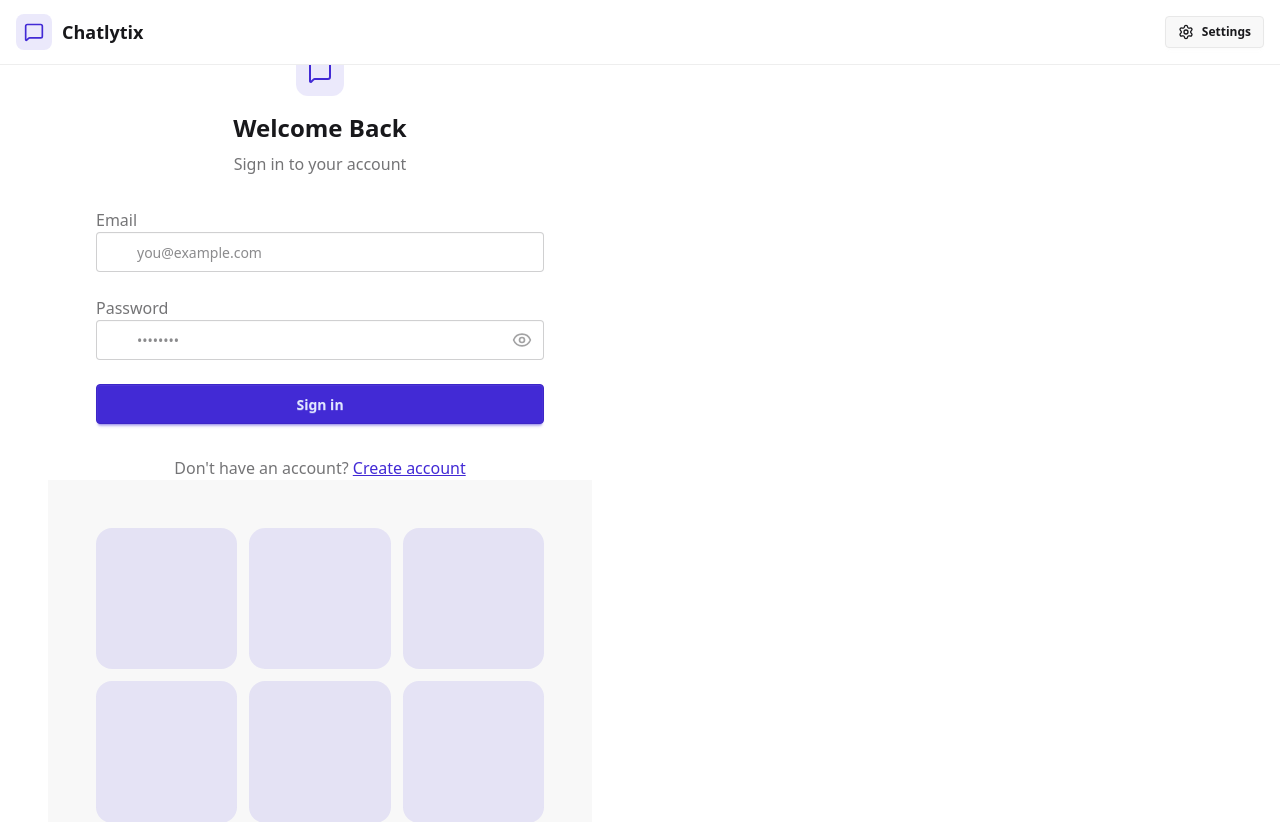
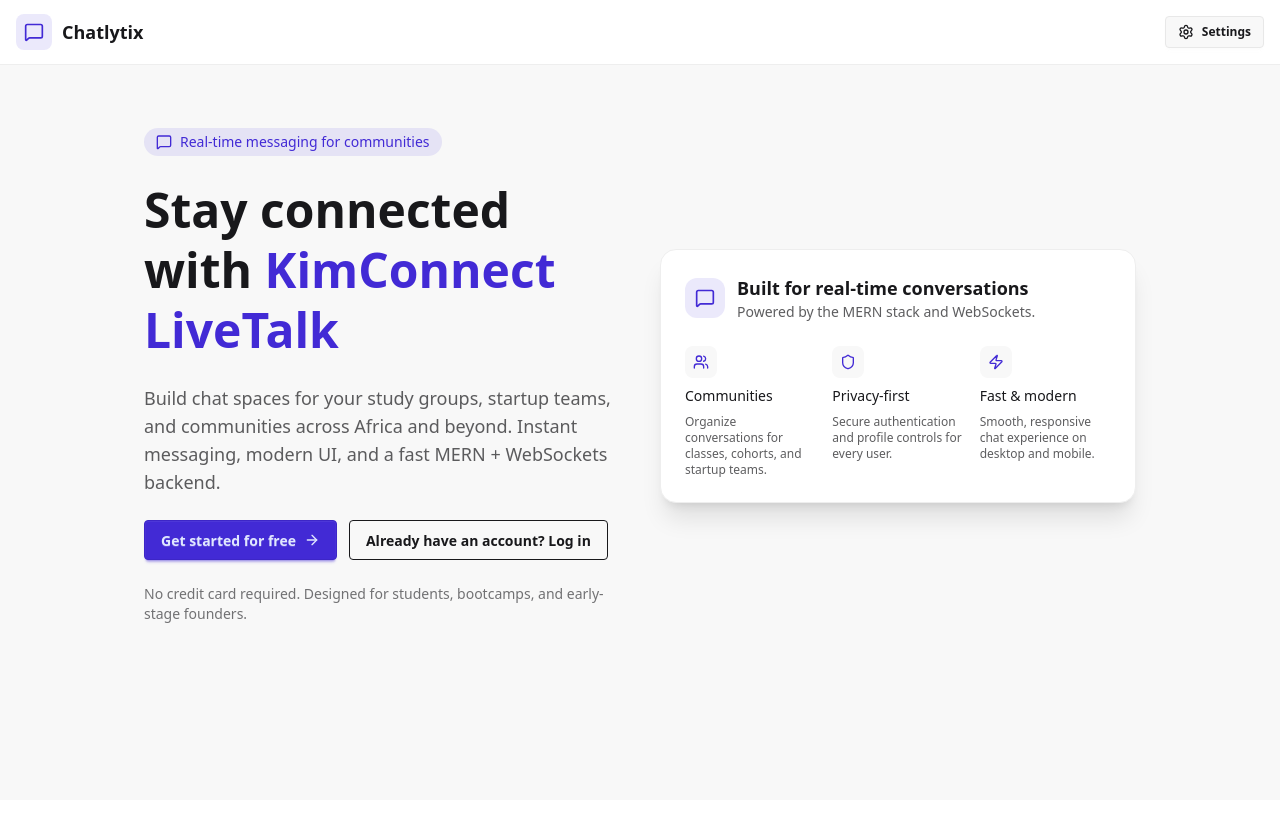
Before and after one commit to kimtechnos/LiveTalk-A-Fullstack-Chat-App-Using-MERN-WebSockets, a React (Vite) app in the folder frontend/: page / in a window 1280 px wide. Before the commit this address led to /login. Shown: the top 822 px of the page. After the commit the page ends 800 px from the top, so only its background shows below. Built offline with nearby package versions, Linux system fonts and the light colour scheme.

Commit message:
Add landing page and fix auth page layouts

```diff
--- a/frontend/src/App.jsx
+++ b/frontend/src/App.jsx
@@ -6,6 +6,7 @@ import SignUpPage from "./pages/SignUpPage";
 import LoginPage from "./pages/LoginPage";
 import SettingsPage from "./pages/SettingsPage";
 import ProfilePage from "./pages/ProfilePage";
+import LandingPage from "./pages/LandingPage";
 import { Routes, Route, Navigate } from "react-router-dom";
 import { useAuthStore } from "./store/useAuthStore";
 import { useThemeStore } from "./store/useThemeStore.js";
@@ -44,17 +45,15 @@ const App = () => {
       <Navbar />
       <Routes>
         {/* Define your routes here */}
+        <Route path="/" element={authUser ? <HomePage /> : <LandingPage />} />
+        <Route path="/landing" element={<LandingPage />} />
         <Route
-          path="/"
-          element={authUser ? <HomePage /> : <Navigate to="/login" />}
+          path="/login"
+          element={!authUser ? <LoginPage /> : <Navigate to="/" />}
         />
         <Route
           path="/signup"
           element={!authUser ? <SignUpPage /> : <Navigate to="/" />}
-        />
-        <Route
-          path="/login"
-          element={!authUser ? <LoginPage /> : <Navigate to="/" />}
         />
         <Route path="/settings" element={<SettingsPage />} />
         <Route
--- /dev/null
+++ b/frontend/src/pages/LandingPage.jsx
@@ -0,0 +1,134 @@
+import React from "react";
+import { Helmet } from "react-helmet-async";
+import { Link } from "react-router-dom";
+import { MessageSquare, ArrowRight, Users, Shield, Zap } from "lucide-react";
+
+const LandingPage = () => {
+  return (
+    <React.Fragment>
+      <Helmet>
+        <title>
+          KimConnect LiveTalk – Real-Time Chat App for Students & Startups
+        </title>
+        <meta
+          name="description"
+          content="KimConnect LiveTalk is a modern real-time chat app built with the MERN stack and WebSockets. Create study groups, startup communities, and stay connected across devices."
+        />
+
+        {/* Open Graph */}
+        <meta property="og:type" content="website" />
+        <meta
+          property="og:title"
+          content="KimConnect LiveTalk – Real-Time Chat App for Students & Startups"
+        />
+        <meta
+          property="og:description"
+          content="Host real-time conversations for students, startups, and communities with KimConnect LiveTalk, a MERN-based chat platform."
+        />
+        <meta
+          property="og:url"
+          content="https://livetalk-frontend-chat-app-using-mern.onrender.com/landing"
+        />
+        <meta property="og:image" content="/avatar.png" />
+
+        {/* Twitter / X */}
+        <meta name="twitter:card" content="summary_large_image" />
+        <meta
+          name="twitter:title"
+          content="KimConnect LiveTalk – Real-Time Chat App for Students & Startups"
+        />
+        <meta
+          name="twitter:description"
+          content="Create and join real-time chat spaces for your classes, startup teams, and communities."
+        />
+        <meta name="twitter:image" content="/avatar.png" />
+      </Helmet>
+
+      <main className="min-h-screen bg-base-200 pt-20">
+        <section className="container mx-auto px-4 py-12 max-w-5xl">
+          <div className="grid gap-10 lg:grid-cols-2 items-center">
+            {/* Hero text */}
+            <div className="space-y-6">
+              <div className="inline-flex items-center gap-2 rounded-full bg-primary/10 px-3 py-1 text-sm font-medium text-primary">
+                <MessageSquare className="w-4 h-4" />
+                Real-time messaging for communities
+              </div>
+              <h1 className="text-3xl sm:text-4xl lg:text-5xl font-bold leading-tight">
+                Stay connected with{" "}
+                <span className="text-primary">KimConnect LiveTalk</span>
+              </h1>
+              <p className="text-base-content/70 text-lg">
+                Build chat spaces for your study groups, startup teams, and
+                communities across Africa and beyond. Instant messaging, modern
+                UI, and a fast MERN + WebSockets backend.
+              </p>
+              <div className="flex flex-wrap gap-3">
+                <Link to="/signup" className="btn btn-primary gap-2">
+                  Get started for free
+                  <ArrowRight className="w-4 h-4" />
+                </Link>
+                <Link to="/login" className="btn btn-outline">
+                  Already have an account? Log in
+                </Link>
+              </div>
+              <p className="text-sm text-base-content/60">
+                No credit card required. Designed for students, bootcamps, and
+                early-stage founders.
+              </p>
+            </div>
+
+            {/* Side card */}
+            <div className="bg-base-100 rounded-2xl shadow-xl border border-base-300 p-6 space-y-6">
+              <div className="flex items-center gap-3">
+                <div className="w-10 h-10 rounded-xl bg-primary/10 flex items-center justify-center">
+                  <MessageSquare className="w-5 h-5 text-primary" />
+                </div>
+                <div>
+                  <h2 className="font-semibold text-lg">
+                    Built for real-time conversations
+                  </h2>
+                  <p className="text-sm text-base-content/70">
+                    Powered by the MERN stack and WebSockets.
+                  </p>
+                </div>
+              </div>
+
+              <div className="grid gap-4 sm:grid-cols-3">
+                <div className="space-y-2">
+                  <div className="w-8 h-8 rounded-lg bg-base-200 flex items-center justify-center">
+                    <Users className="w-4 h-4 text-primary" />
+                  </div>
+                  <h3 className="font-medium text-sm">Communities</h3>
+                  <p className="text-xs text-base-content/70">
+                    Organize conversations for classes, cohorts, and startup
+                    teams.
+                  </p>
+                </div>
+                <div className="space-y-2">
+                  <div className="w-8 h-8 rounded-lg bg-base-200 flex items-center justify-center">
+                    <Shield className="w-4 h-4 text-primary" />
+                  </div>
+                  <h3 className="font-medium text-sm">Privacy-first</h3>
+                  <p className="text-xs text-base-content/70">
+                    Secure authentication and profile controls for every user.
+                  </p>
+                </div>
+                <div className="space-y-2">
+                  <div className="w-8 h-8 rounded-lg bg-base-200 flex items-center justify-center">
+                    <Zap className="w-4 h-4 text-primary" />
+                  </div>
+                  <h3 className="font-medium text-sm">Fast & modern</h3>
+                  <p className="text-xs text-base-content/70">
+                    Smooth, responsive chat experience on desktop and mobile.
+                  </p>
+                </div>
+              </div>
+            </div>
+          </div>
+        </section>
+      </main>
+    </React.Fragment>
+  );
+};
+
+export default LandingPage;
--- a/frontend/src/pages/LoginPage.jsx
+++ b/frontend/src/pages/LoginPage.jsx
@@ -156,6 +156,8 @@ const LoginPage = () => {
               </p>
             </div>
           </div>
+        </div>
+
         {/* Right Side - Image/Pattern */}
         <AuthImagePattern
           title={"Welcome back!"}
@@ -164,7 +166,6 @@ const LoginPage = () => {
           }
         />
       </div>
-      </div>
     </React.Fragment>
   );
 };
--- a/frontend/src/pages/SignUpPage.jsx
+++ b/frontend/src/pages/SignUpPage.jsx
@@ -201,13 +201,13 @@ const SignUpPage = () => {
               </p>
             </div>
           </div>
+        </div>
 
-          {/* right side */}
-          <AuthImagePattern
-            title="Join our community"
-            subtitle="Connect with friends, share moments, and stay in touch with your loved ones."
-          />
-        </div>
+        {/* right side */}
+        <AuthImagePattern
+          title="Join our community"
+          subtitle="Connect with friends, share moments, and stay in touch with your loved ones."
+        />
       </div>
     </React.Fragment>
   );
```
Also changed, not shown: frontend/public/google6d2f582a02766682.html (line endings or trailing spaces), 1 other file (tests, documents, lock files or other folders). Lines whose indentation alone changed are shown as unchanged.
